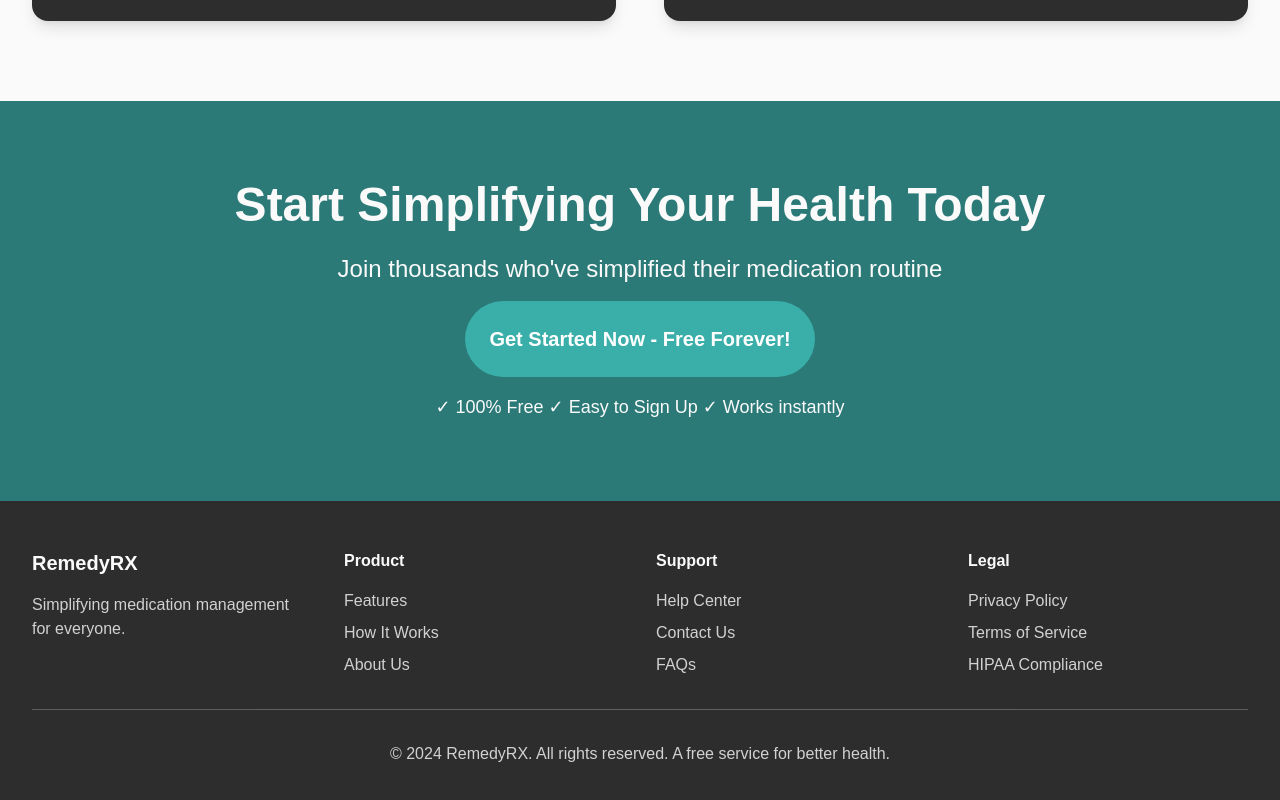
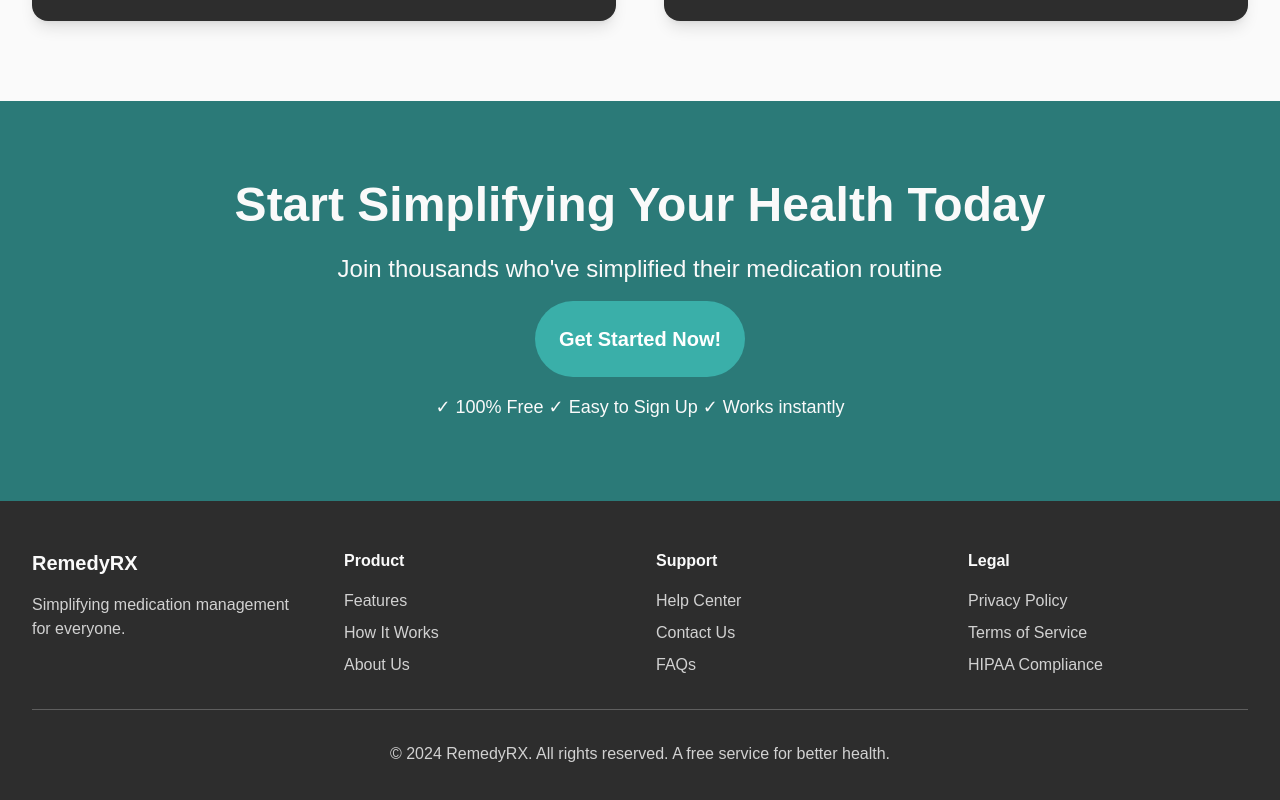
Before and after one commit to soumiksen/MediRoutine, a Next.js app: page / in a window 1280 px wide. Shown: the part 2170-2970 px from the top of the page. Built offline with nearby package versions, Linux system fonts and the light colour scheme.

Commit message:
Changed a button

```diff
--- a/src/app/page.js
+++ b/src/app/page.js
@@ -169,7 +169,7 @@ export default function Home() {
           <p className='text-2xl text-remedy-primary mb-4'>
             Join thousands who've simplified their medication routine
           </p>
-          <Button>Get Started Now - Free Forever!</Button>
+          <Button>Get Started Now!</Button>
           <p className='text-remedy-primary text-lg mt-4'>
             ✓ 100% Free ✓ Easy to Sign Up ✓ Works instantly
           </p>
```
